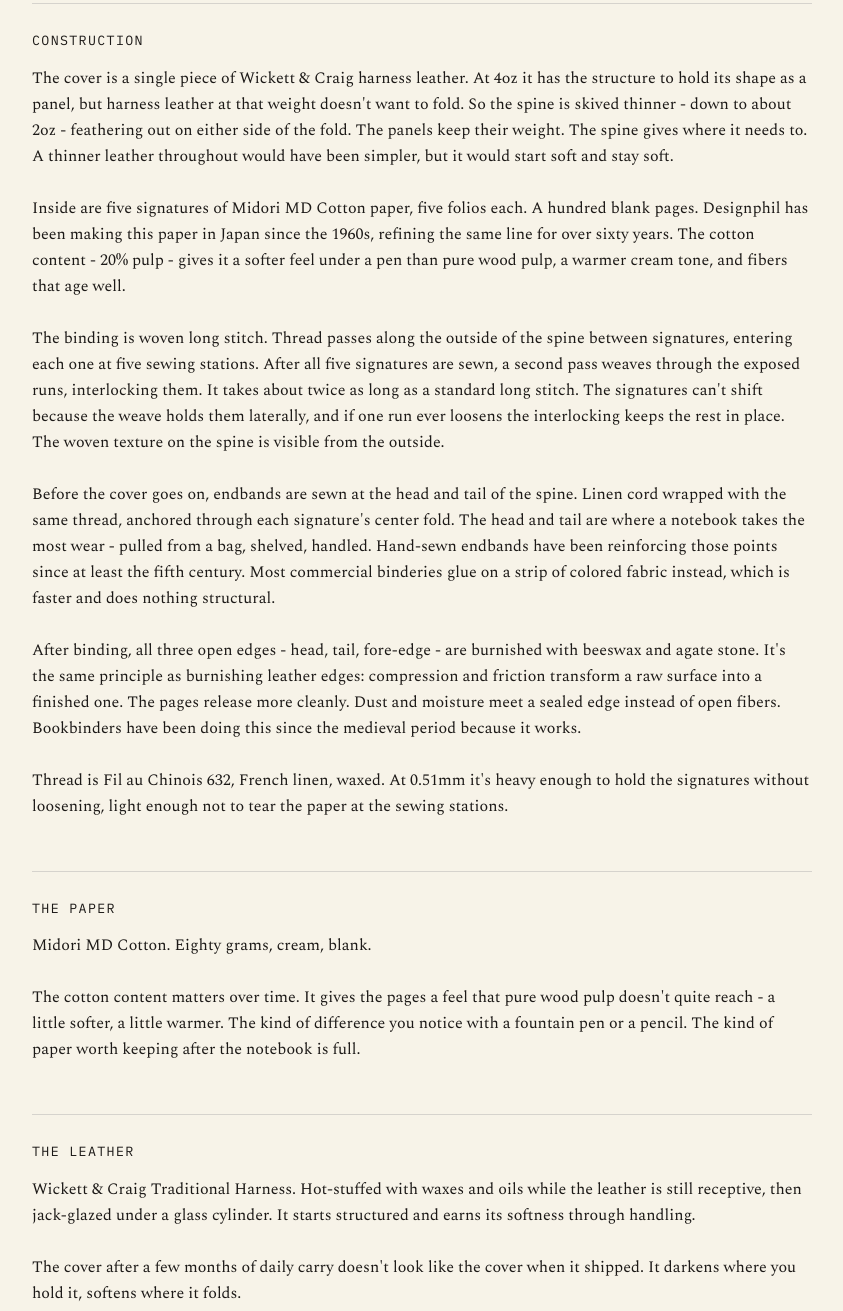
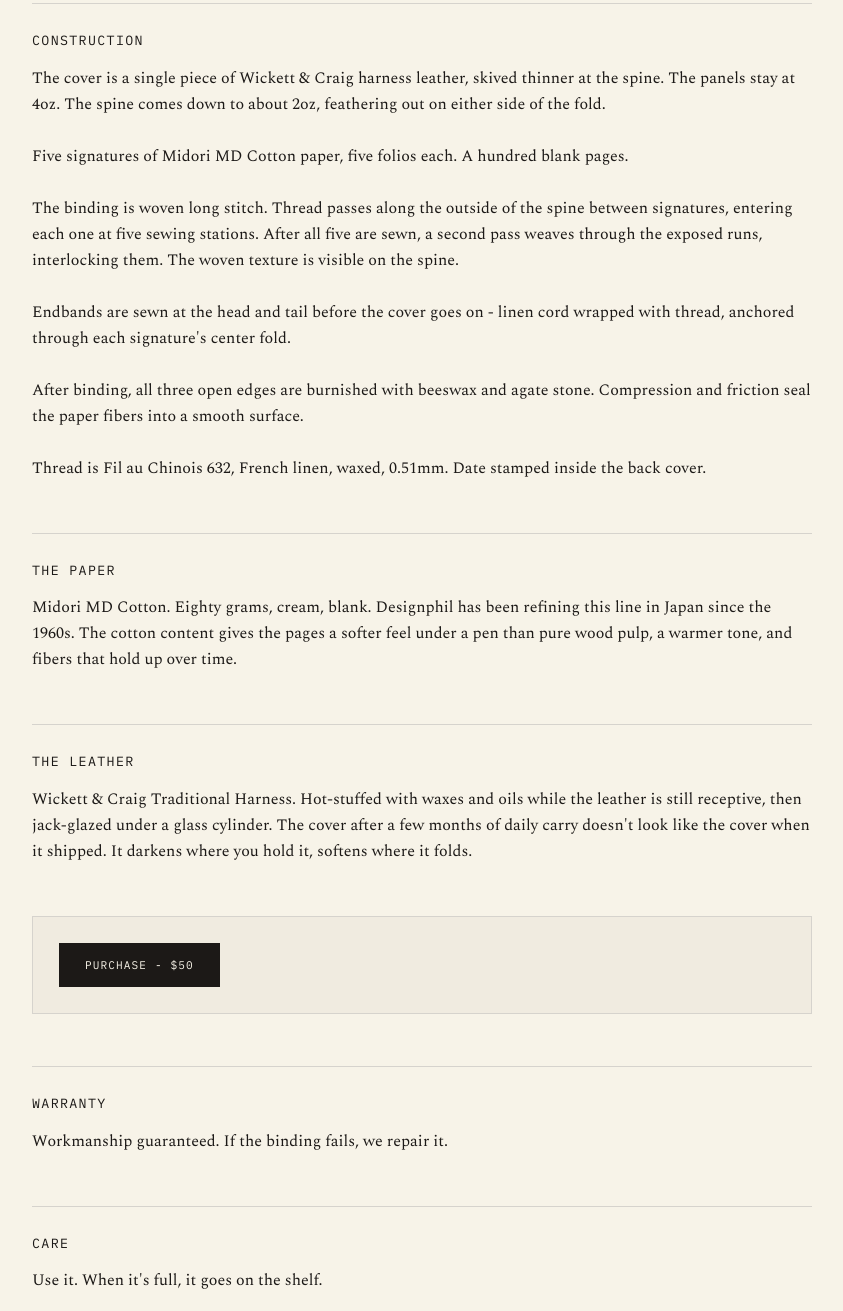
Before and after one commit to forkwright/ardent-site, an Eleventy site: page src/products/notebook.md in a window 1280 px wide. Shown: the part 789-2100 px from the top of the page, without its empty margins (218-1061 px from the left). Built offline with nearby package versions, Linux system fonts and the light colour scheme; Eleventy itself is replaced by a stand-in of ours; files that its build step writes are made by us from their sources.

Commit message:
Full rewrite: strip tour guide, let the object speak

```diff
--- a/src/products/notebook.md
+++ b/src/products/notebook.md
@@ -30,29 +30,25 @@
 
 ## Construction
 
-The cover is a single piece of Wickett & Craig harness leather. At 4oz it has the structure to hold its shape as a panel, but harness leather at that weight doesn't want to fold. So the spine is skived thinner - down to about 2oz - feathering out on either side of the fold. The panels keep their weight. The spine gives where it needs to. A thinner leather throughout would have been simpler, but it would start soft and stay soft.
+The cover is a single piece of Wickett & Craig harness leather, skived thinner at the spine. The panels stay at 4oz. The spine comes down to about 2oz, feathering out on either side of the fold.
 
-Inside are five signatures of Midori MD Cotton paper, five folios each. A hundred blank pages. Designphil has been making this paper in Japan since the 1960s, refining the same line for over sixty years. The cotton content - 20% pulp - gives it a softer feel under a pen than pure wood pulp, a warmer cream tone, and fibers that age well.
+Five signatures of Midori MD Cotton paper, five folios each. A hundred blank pages.
 
-The binding is woven long stitch. Thread passes along the outside of the spine between signatures, entering each one at five sewing stations. After all five signatures are sewn, a second pass weaves through the exposed runs, interlocking them. It takes about twice as long as a standard long stitch. The signatures can't shift because the weave holds them laterally, and if one run ever loosens the interlocking keeps the rest in place. The woven texture on the spine is visible from the outside.
+The binding is woven long stitch. Thread passes along the outside of the spine between signatures, entering each one at five sewing stations. After all five are sewn, a second pass weaves through the exposed runs, interlocking them. The woven texture is visible on the spine.
 
-Before the cover goes on, endbands are sewn at the head and tail of the spine. Linen cord wrapped with the same thread, anchored through each signature's center fold. The head and tail are where a notebook takes the most wear - pulled from a bag, shelved, handled. Hand-sewn endbands have been reinforcing those points since at least the fifth century. Most commercial binderies glue on a strip of colored fabric instead, which is faster and does nothing structural.
+Endbands are sewn at the head and tail before the cover goes on - linen cord wrapped with thread, anchored through each signature's center fold.
 
-After binding, all three open edges - head, tail, fore-edge - are burnished with beeswax and agate stone. It's the same principle as burnishing leather edges: compression and friction transform a raw surface into a finished one. The pages release more cleanly. Dust and moisture meet a sealed edge instead of open fibers. Bookbinders have been doing this since the medieval period because it works.
+After binding, all three open edges are burnished with beeswax and agate stone. Compression and friction seal the paper fibers into a smooth surface.
 
-Thread is Fil au Chinois 632, French linen, waxed. At 0.51mm it's heavy enough to hold the signatures without loosening, light enough not to tear the paper at the sewing stations.
+Thread is Fil au Chinois 632, French linen, waxed, 0.51mm. Date stamped inside the back cover.
 
 ## The Paper
 
-Midori MD Cotton. Eighty grams, cream, blank.
-
-The cotton content matters over time. It gives the pages a feel that pure wood pulp doesn't quite reach - a little softer, a little warmer. The kind of difference you notice with a fountain pen or a pencil. The kind of paper worth keeping after the notebook is full.
+Midori MD Cotton. Eighty grams, cream, blank. Designphil has been refining this line in Japan since the 1960s. The cotton content gives the pages a softer feel under a pen than pure wood pulp, a warmer tone, and fibers that hold up over time.
 
 ## The Leather
 
-Wickett & Craig Traditional Harness. Hot-stuffed with waxes and oils while the leather is still receptive, then jack-glazed under a glass cylinder. It starts structured and earns its softness through handling.
-
-The cover after a few months of daily carry doesn't look like the cover when it shipped. It darkens where you hold it, softens where it folds.
+Wickett & Craig Traditional Harness. Hot-stuffed with waxes and oils while the leather is still receptive, then jack-glazed under a glass cylinder. The cover after a few months of daily carry doesn't look like the cover when it shipped. It darkens where you hold it, softens where it folds.
 
 <div class="purchase-box">
   <a href="https://buy.stripe.com/6oUeVd7k19hfeNRewl6Ri03" class="buy-btn" target="_blank" rel="noopener">Purchase - $50</a>
@@ -64,7 +60,7 @@
 
 ## Care
 
-Use it. When it's full, it goes on the shelf. The leather cover and burnished edges will hold for decades.
+Use it. When it's full, it goes on the shelf.
 
 <p class="specs">Size: A5 (148 × 210mm) · Pages: 100 · Paper: 80gsm · Cover: ~5mm panels, ~3mm spine</p>
 
```
